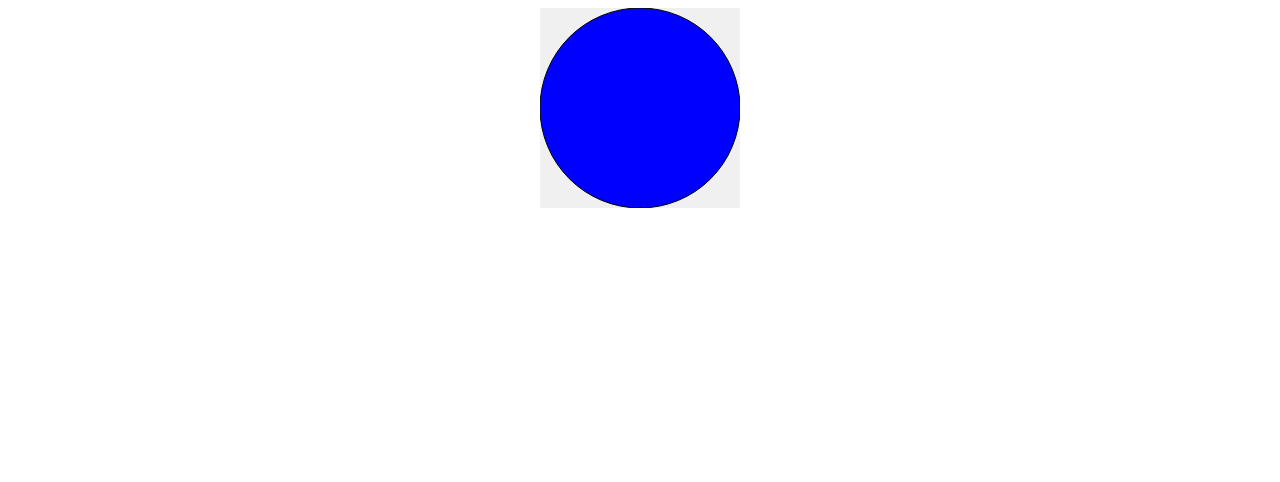
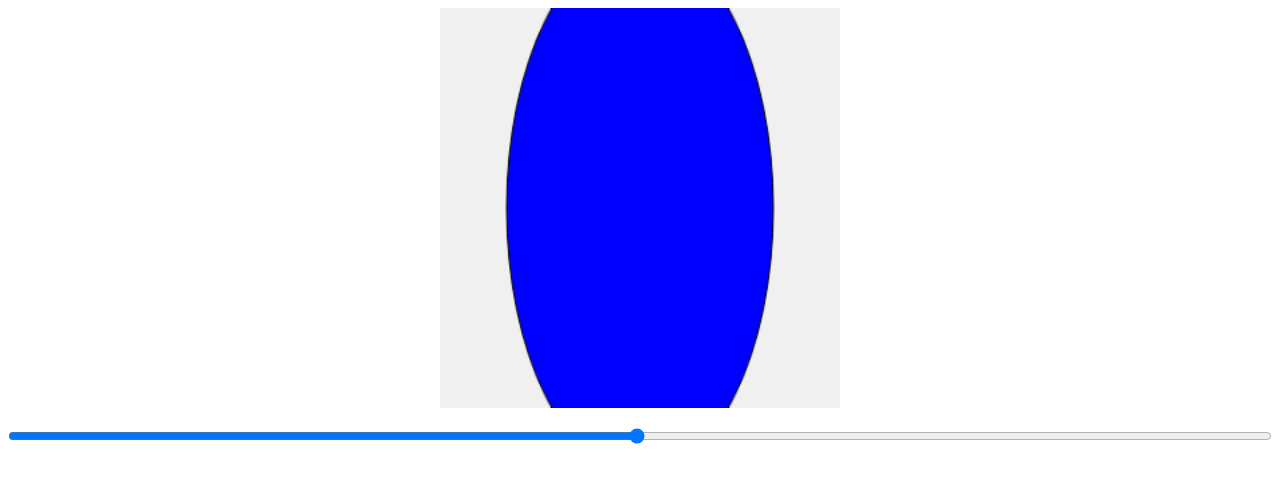
Before and after one commit to leorzanette/javastrig, a plain HTML site: page index.html in a window 1280 px wide. Drawn offline with Linux system fonts and the light colour scheme.

Commit message:
Maybe circle now?

```diff
--- a/index.html
+++ b/index.html
@@ -2,29 +2,43 @@
 <html lang="pt-BR">
 <head>
     <meta charset="UTF-8">
-    <title>Círculo com JavaScript</title>
+    <title>Círculo Dinâmico com Controle Deslizante</title>
     <style>
         /* Estilizando o canvas para aparecer no centro da página */
         #meuCanvas {
             display: block;
             margin: auto;
             background-color: #f0f0f0;
+            width: 400px;
+            height: 400px;
+        }
+        /* Estilizando o controle deslizante */
+        .slider {
+            width: 100%;
+            margin: 20px 0;
         }
     </style>
 </head>
 <body>
 
-<canvas id="meuCanvas" width="200" height="200"></canvas>
+<canvas id="meuCanvas"></canvas>
+<!-- Controle deslizante para o raio do círculo -->
+<input type="range" id="raioSlider" class="slider" min="1" max="200" value="100" oninput="desenharCirculo()">
 
 <script>
     // Obtendo o contexto do canvas
     var canvas = document.getElementById('meuCanvas');
     var ctx = canvas.getContext('2d');
+    var slider = document.getElementById('raioSlider');
 
-    // Definindo as propriedades do círculo
-    var raio = 100; // Raio de 100 pixels para visualização clara
+    // Função para desenhar o círculo
+    function desenharCirculo() {
+        var raio = slider.value; // Valor atual do controle deslizante
         var x = canvas.width / 2;
         var y = canvas.height / 2;
+
+        // Limpando o canvas antes de desenhar
+        ctx.clearRect(0, 0, canvas.width, canvas.height);
 
         // Desenhando o círculo
         ctx.beginPath();
@@ -32,6 +46,10 @@
         ctx.fillStyle = 'blue';
         ctx.fill();
         ctx.stroke();
+    }
+
+    // Desenhar o círculo inicial
+    desenharCirculo();
 </script>
 
 </body>
```
Lines whose indentation alone changed are shown as unchanged.
